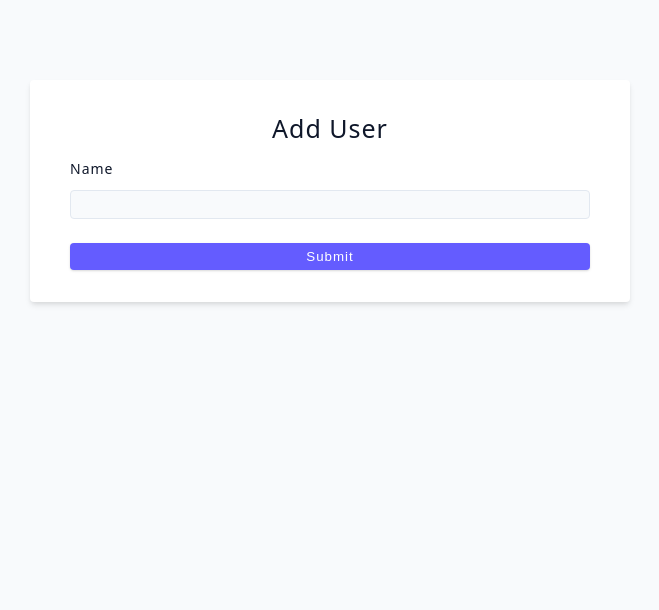
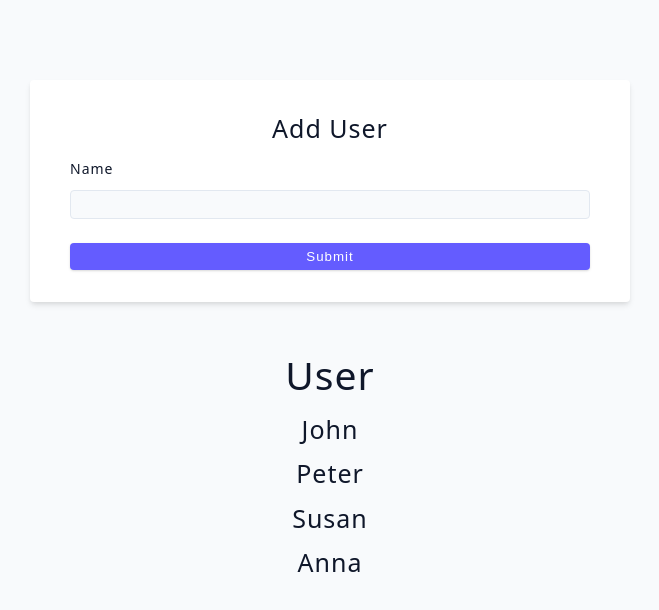
Before and after one commit to UAK002/React-Hooks-and-Advanced-Topics, a React (Vite) app: page / in a window 1280 px wide. Shown: the top 610 px of the page, without its empty margins (310-969 px from the left). Built offline with nearby package versions, Linux system fonts and the light colour scheme.

Commit message:
125. User Challenge - Add New User

```diff
--- a/src/tutorial/06-forms/starter/02-user-challenge.jsx
+++ b/src/tutorial/06-forms/starter/02-user-challenge.jsx
@@ -1,20 +1,62 @@
+import { useState } from 'react';
+import { data } from '../../../data';
+
 const UserChallenge = () => {
+  const [name, setName] = useState('');
+  // const [users, setUsers] = useState([]);
+  const [users, setUsers] = useState(data);
+
+  const handleSubmit = (e) => {
+    e.preventDefault();
+
+    if (!name) return;
+
+    const fakeId = Date.now();
+
+    // console.log(fakeId);
+    const newUser = { id: fakeId, name };
+
+    const updatedUsers = [...users, newUser];
+
+    setUsers(updatedUsers);
+
+    setName('');
+
+    // console.log('form submitted');
+    // console.log(users);
+  };
+
   return (
     <div>
-      <form className='form'>
+      <form className="form" onSubmit={handleSubmit}>
         <h4>Add User</h4>
-        <div className='form-row'>
-          <label htmlFor='name' className='form-label'>
+        <div className="form-row">
+          <label htmlFor="name" className="form-label">
             name
           </label>
-          <input type='text' className='form-input' id='name' />
+          <input
+            type="text"
+            className="form-input"
+            id="name"
+            value={name}
+            onChange={(e) => setName(e.target.value)}
+          />
         </div>
 
-        <button type='submit' className='btn btn-block'>
+        <button type="submit" className="btn btn-block">
           submit
         </button>
       </form>
       {/* render users below */}
+      <h2>User</h2>
+      {/* {data.map((user) => { */}
+      {users.map((user) => {
+        return (
+          <div key={user.id}>
+            <h4>{user.name}</h4>
+          </div>
+        );
+      })}
     </div>
   );
 };
```
